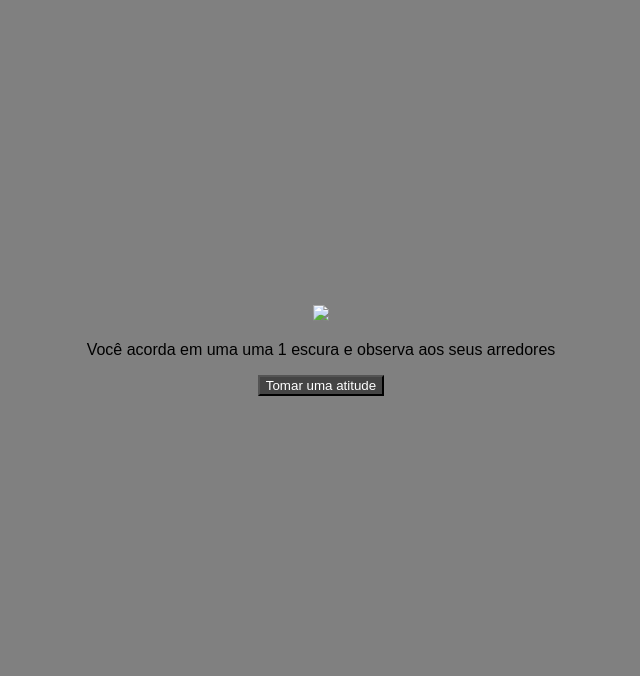
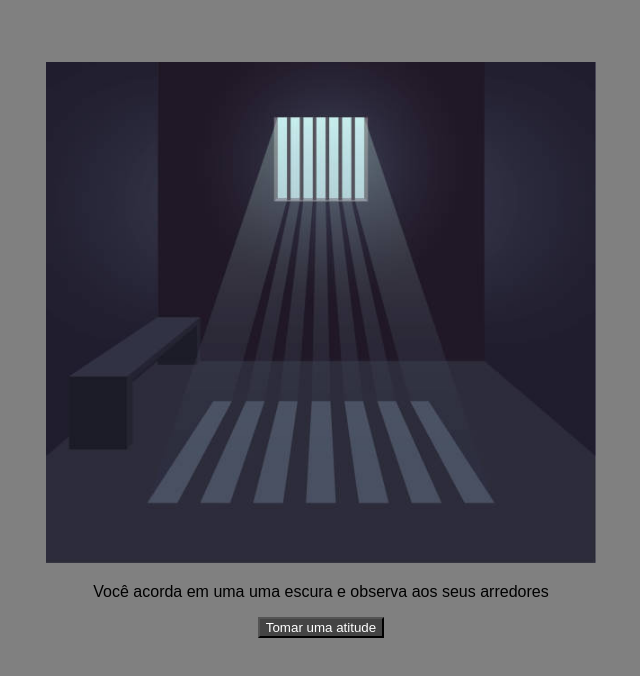
Before and after one commit to Don019F/A-Fuga, a plain HTML site: page index.html in a window 1280 px wide. Shown: the whole page, without its empty margins (319-959 px from the left). Drawn offline with Linux system fonts and the light colour scheme; a web font is replaced by a local one.

Commit message:
Add files via upload

```diff
--- a/index.html
+++ b/index.html
@@ -17,180 +17,180 @@
 <body>
     <main>
         <div class="passo ativo" id="passo-1">
-            <img src="1.jpg">
-            <p>Você acorda em uma uma 1 escura e observa aos seus arredores</p>
+            <img src="images/cela1.jpg">
+            <p>Você acorda em uma uma escura e observa aos seus arredores</p>
             <button class="btn-proximo" data-proximo="2">Tomar uma atitude</button>
         </div>
         <div class="passo" id="passo-2">
-            <img src="cela1.jpg">
+            <img src="images/cela1.jpg">
             <p>Você observa seus arredores</p>
             <button class="btn-proximo" data-proximo="3">Gritar por ajuda</button>
             <button class="btn-proximo" data-proximo="4">Ir até as paredes</button>
             <button class="btn-proximo" data-proximo="5">Mexer nas grades</button>
         </div>
         <div class="passo" id="passo-3">
-            <img src="1.jpg">
+            <img src="images/cela1.jpg">
             <p>Nenhuma resposta foi escutada</p>
             <button class="btn-proximo" data-proximo="2">buscar novos métodos</button>
             <button class="btn-proximo" data-proximo="3">gritar novamente</button>
         </div>
         <div class="passo" id="passo-4">
-            <img src="images/depositphotos_225531376-stock-illustration-vector-gradient-illustration-cartoon-dead.jpg">
+            <img src="images/rato_morto.jpg">
             <p>Você achou um rato morto próximo da parede</p>
             <button class="btn-proximo" data-proximo="6">comer rato</button>
             <button class="btn-proximo" data-proximo="2">não fazer nada</button>
             <button class="btn-proximo" data-proximo="7">jogar o rato para fora</button>
         </div>
         <div class="passo" id="passo-5">
-            <img src="1.jpg">
+            <img src="images/chave de fenda.jpg">
             <p>Você achou uma chave de fenda</p>
             <button class="btn-proximo" data-proximo="2">Tentar outra coisa</button>
-            <button class="btn-proximo" data-proximo="8">soltar parafusos da 1</button>
+            <button class="btn-proximo" data-proximo="8">soltar parafusos da cela</button>
         </div>
         <div class="passo" id="passo-6">
-            <img src="1.jpg">
+            <img src="images/dor de barriga.jpeg">
             <p>Você passou mal</p>
             <button class="btn-proximo" data-proximo="6.5">...</button>
         </div>
         <div class="passo" id="passo-6.5">
-            <img src="1.jpg">
-            <p>Passos são escutados fora da 1</p>
+            <img src="images/cela1.jpg">
+            <p>Passos são escutados fora da cela</p>
             <button class="btn-proximo" data-proximo="10.5">Gritar por ajuda</button>
             <button class="btn-proximo" data-proximo="4">Ir até as paredes</button>
             <button class="btn-proximo" data-proximo="5">Mexer nas grades</button>
         </div>
         <div class="passo" id="passo-7">
-            <img src="1.jpg">
-            <p>Passos são escutados fora da 1</p>
+            <img src="images/cela1.jpg">
+            <p>Passos são escutados fora da cela</p>
             <button class="btn-proximo" data-proximo="7.5">Tomar uma atitude</button>
         </div>
         <div class="passo" id="passo-7.5">
-            <img src="1.jpg">
-            <p>Passos são escutados fora da 1</p>
+            <img src="images/cela1.jpg">
+            <p>Passos são escutados fora da cela</p>
             <button class="btn-proximo" data-proximo="10">Gritar por ajuda</button>
             <button class="btn-proximo" data-proximo="4">Ir até as paredes</button>
             <button class="btn-proximo" data-proximo="5">Mexer nas grades</button>
         </div>
         <div class="passo" id="passo-8">
-            <img src="1.jpg">
+            <img src="images/parafuso.png">
             <p>Um parafuso caiu</p>
             <button class="btn-proximo" data-proximo="11">...</button>
         </div>
         <div class="passo" id="passo-9">
-            <img src="1.jpg">
+            <img src="images/buraco.jpeg">
             <p>Um buraco raso foi feito</p>
             <button class="btn-proximo" data-proximo="12">...</button>
         </div>
         <div class="passo" id="passo-10">
-            <p>Passos são escutados fora da 1</p>
+            <p>Passos são escutados fora da cela</p>
             <button class="btn-proximo" data-proximo="13">gritar novamente</button>
             <button class="btn-proximo" data-proximo="2">parar de gritar</button>
         </div>
         <div class="passo" id="passo-10.5">
-            <p>Passos são escutados fora da 1</p>
+            <p>Passos são escutados fora da cela</p>
             <button class="btn-proximo" data-proximo="13.5">gritar novamente</button>
             <button class="btn-proximo" data-proximo="2">parar de gritar</button>
         </div>
         <div class="passo" id="passo-11">
-            <img src="1.jpg">
+            <img src="images/ponto de interrogação.png">
             <p>Continuar?</p>
             <button class="btn-proximo" data-proximo="14">sim</button>
             <button class="btn-proximo" data-proximo="2">não</button>
         </div>
         <div class="passo" id="passo-12">
-            <img src="1.jpg">
+            <img src="images/ponto de interrogação.png">
             <p>Continuar?</p>
             <button class="btn-proximo" data-proximo="15">sim</button>
             <button class="btn-proximo" data-proximo="2">não</button>
         </div>
         <div class="passo" id="passo-13">
-            <img src="1.jpg">
+            <img src="images/monstro.webp">
             <p>Uma criatura aparece</p>
             <button class="btn-proximo" data-proximo="16">...</button>
         </div>
         <div class="passo" id="passo-13.5">
-            <img src="1.jpg">
+            <img src="images/monstro.webp">
             <p>Uma criatura aparece</p>
             <button class="btn-proximo" data-proximo="16.5">...</button>
         </div>
         <div class="passo" id="passo-14">
-            <img src="1.jpg">
+            <img src="images/porta.jpg">
             <p>Após vários parafusos você retirou a tranca</p>
             <button class="btn-proximo" data-proximo="17">...</button>
         </div>
         <div class="passo" id="passo-15">
-            <img src="1.jpg">
+            <img src="images/buraco.jpeg">
             <p>Após algumas horas um pequueno buraco foi formado. entretanto, sua chave de fenda está totalmente
                 desgastada. infelizmente você nunca se libertou...</p>
             <button class="btn-proximo" data-proximo="26">...</button>
         </div>
         <div class="passo" id="passo-16">
-            <img src="1.jpg">
+            <img src="images/monstro.webp">
             <p>A criatura agora está olhando para Você</p>
             <button class="btn-proximo" data-proximo="18">manter a calma</button>
             <button class="btn-proximo" data-proximo="20">falar com a criatura</button>
         </div>
         <div class="passo" id="passo-16.5">
-            <img src="1.jpg">
+            <img src="images/monstro.webp">
             <p>A criatura agora está olhando para você</p>
             <button class="btn-proximo" data-proximo="19">!!! </button>
         </div>
         <div class="passo" id="passo-17">
-            <img src="1.jpg">
-            <p>Você se libertou da 1</p>
+            <img src="images/porta.jpg">
+            <p>Você se libertou da cela</p>
             <button class="btn-proximo" data-proximo="21">seguir em direção à saída</button>
-            <button class="btn-proximo" data-proximo="22">voltar à 1</button>
+            <button class="btn-proximo" data-proximo="22">voltar à cela</button>
         </div>
         <div class="passo" id="passo-18">
-            <img src="1.jpg">
+            <img src="images/porta.jpg">
             <p>A criatura te libertou</p>
             <button class="btn-proximo" data-proximo="26">...</button>
         </div>
         <div class="passo" id="passo-19">
-            <img src="1.jpg">
+            <img src="images/monstro.webp">
             <p>A criatura está farejando seu medo</p>
             <button class="btn-proximo" data-proximo="23">se assustar</button>
         </div>
         <div class="passo" id="passo-20">
-            <img src="1.jpg">
+            <img src="images/ponto de interrogação.png">
             <p>A criatura agadece pelo rato e oferece sua liberdade</p>
             <button class="btn-proximo" data-proximo="24">aceitar</button>
             <button class="btn-proximo" data-proximo="25">recusar</button>
         </div>
         <div class="passo" id="passo-21">
-            <img src="1.jpg">
+            <img src="images/porta.jpg">
             <p>você se libertou da prisão</p>
             <button class="btn-proximo" data-proximo="26">...</button>
         </div>
         <div class="passo" id="passo-22">
-            <img src="1.jpg">
+            <img src="images/cela1.jpg">
             <p>você seguiu preso</p>
             <button class="btn-proximo" data-proximo="26">...</button>
         </div>
         <div class="passo" id="passo-23">
-            <img src="1.jpg">
+            <img src="images/morte.png">
             <p>a criatura te atacou</p>
             <button class="btn-proximo" data-proximo="26">...</button>
         </div>
         <div class="passo" id="passo-24">
-            <img src="1.jpg">
-            <p>você saiu da 1</p>
+            <img src="images/porta.jpg">
+            <p>você saiu da cela</p>
             <button class="btn-proximo" data-proximo="26">...</button>
         </div>
         <div class="passo" id="passo-25">
-            <img src="1.jpg">
+            <img src="images/cela1.jpg">
             <p>você ficou preso</p>
             <button class="btn-proximo" data-proximo="26">...</button>
         </div>
         <div class="passo" id="passo-26">
-            <img src="1.jpg">
+            <img src="images/fim.png">
             <p>Fim!
                 Jogar denovo?</p>
             <button class="btn-proximo" data-proximo="1">sim</button>
         </div>
     </main>
 
-<script src="script.js"></script>
+    <script src="script.js"></script>
 
 
 
```
